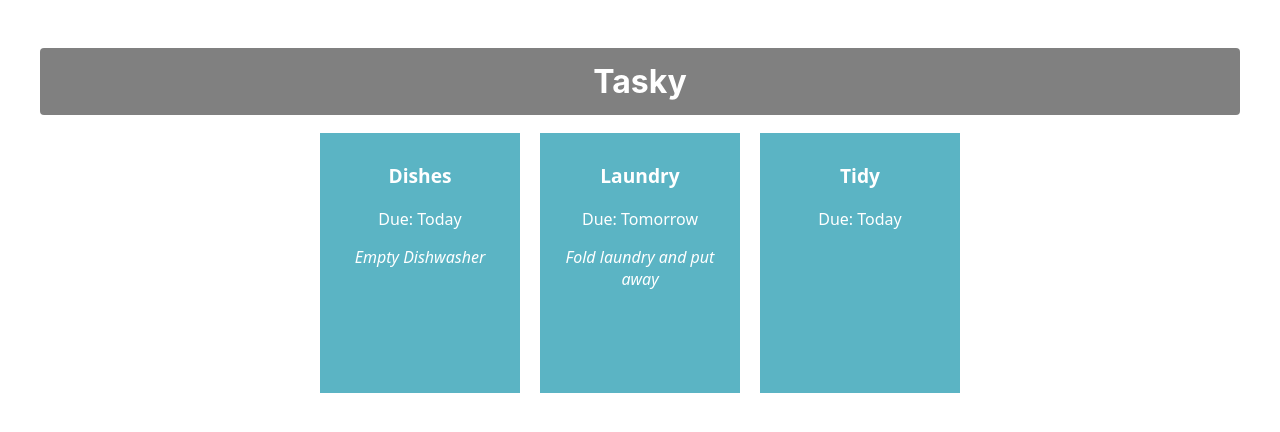
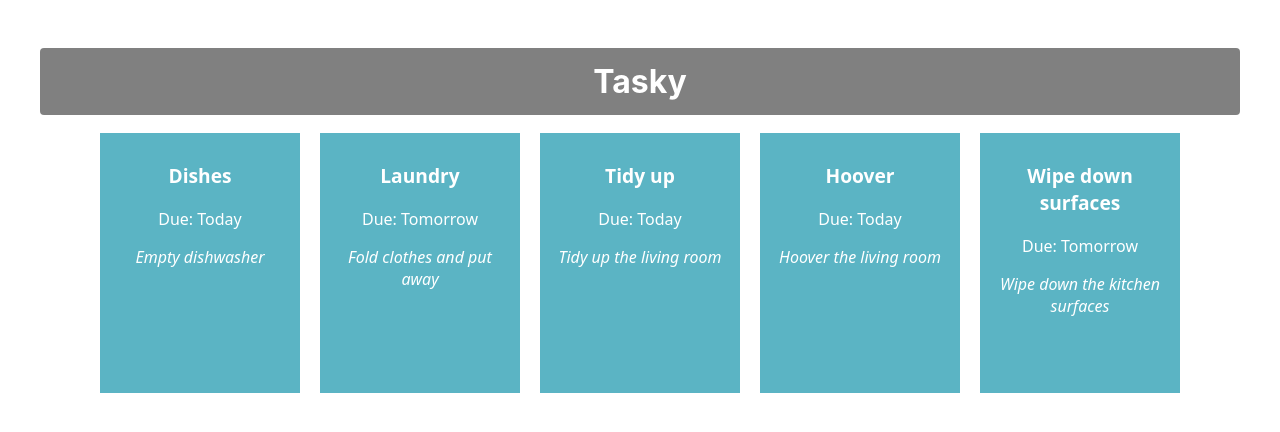
Before and after one commit to OzzyD1/react-basics-labs, a React (Create React App) app in the folder tasky/: page / in a window 1280 px wide. Shown: the top 432 px of the page. Built offline with nearby package versions, Linux system fonts and the light colour scheme.

Commit message:
Completed Week 3 Lab A

```diff
--- a/tasky/package.json
+++ b/tasky/package.json
@@ -9,7 +9,7 @@
     "@testing-library/user-event": "^13.5.0",
     "react": "^18.2.0",
     "react-dom": "^18.2.0",
-    "react-scripts": "5.0.1",
+    "react-scripts": "^5.0.1",
     "web-vitals": "^2.1.4"
   },
   "scripts": {
--- a/tasky/src/App.js
+++ b/tasky/src/App.js
@@ -1,14 +1,54 @@
-import logo from "./logo.svg";
+// import logo from "./logo.svg";
 import "./App.css";
 import Task from "./components/Task";
+import React, { useState } from "react";
 
 function App() {
+  const [taskState, setTaskState] = useState({
+    tasks: [
+      {
+        id: 1,
+        title: "Dishes",
+        description: "Empty dishwasher",
+        deadline: "Today",
+      },
+      {
+        id: 2,
+        title: "Laundry",
+        description: "Fold clothes and put away",
+        deadline: "Tomorrow",
+      },
+      {
+        id: 3,
+        title: "Tidy up",
+        description: "Tidy up the living room",
+        deadline: "Today",
+      },
+      {
+        id: 4,
+        title: "Hoover",
+        description: "Hoover the living room",
+        deadline: "Today",
+      },
+      {
+        id: 5,
+        title: "Wipe down surfaces",
+        description: "Wipe down the kitchen surfaces",
+        deadline: "Tomorrow",
+      },
+    ],
+  });
   return (
     <div className="container">
       <h1>Tasky</h1>
-      <Task title="Dishes" deadline="Today" description="Empty Dishwasher"/>
-      <Task title="Laundry" deadline="Tomorrow" description="Fold laundry and put away"/>
-      <Task title="Tidy" deadline="Today" />
+      {taskState.tasks.map((task) => (
+        <Task
+          title={task.title}
+          description={task.description}
+          deadline={task.deadline}
+          key={task.id}
+        />
+      ))}
     </div>
   );
 }
```
Also changed, not shown: 1 other file (tests, documents, lock files or other folders).
